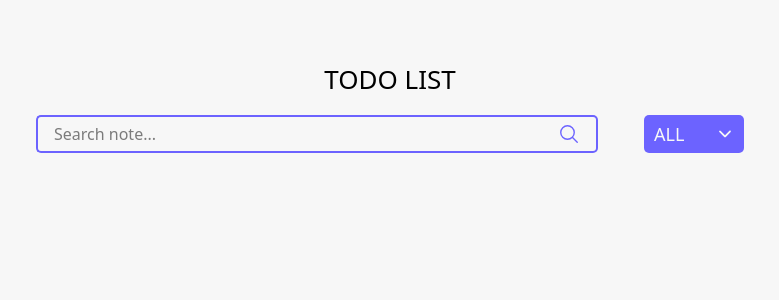
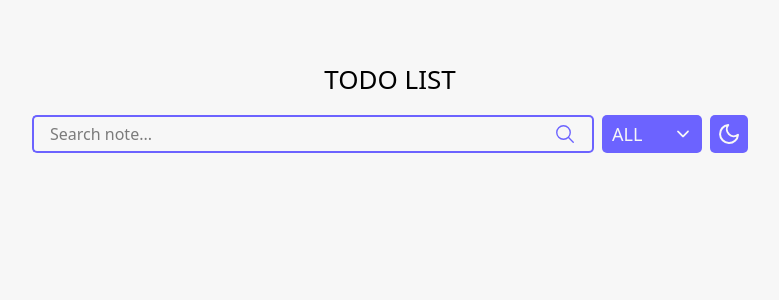
Before and after one commit to ArmenSyan/Todo-List-TS, a React (Vite) app: page / in a window 1280 px wide. Shown: the top 300 px of the page, without its empty margins (250-1029 px from the left). Built offline with nearby package versions, Linux system fonts and the light colour scheme.

Commit message:
Create Shift Button

```diff
--- a/src/Components/Header/Header.tsx
+++ b/src/Components/Header/Header.tsx
@@ -1,5 +1,6 @@
 import Dropdown from "./DropDown/Dropdown"
 import Search from "./Search/Search"
+import Shift from "./Shift/Shift"
 
 function Header() {
   return (
@@ -8,6 +9,7 @@ function Header() {
         <div className="flex justify-evenly items-center gap-x-2 mt-[16px]">
             <Search />
             <Dropdown />
+            <Shift />
         </div>
     </div>
   )
--- a/src/Components/Header/Search/Search.tsx
+++ b/src/Components/Header/Search/Search.tsx
@@ -1,7 +1,7 @@
 import { IoSearchOutline } from "react-icons/io5";
 function Search() {
   return (
-    <div className="w-[600px] flex justify-items-center">
+    <div className="flex justify-items-center">
         <input
         type="text"
         placeholder="Search note..."
--- /dev/null
+++ b/src/Components/Header/Shift/Shift.tsx
@@ -0,0 +1,11 @@
+import { FiMoon } from "react-icons/fi";
+
+function Shift() {
+  return (
+    <div className="w-[38px] h-[38px] bg-purple rounded-[5px] flex justify-evenly items-center text-white text-[24px] hover:cursor-pointer">
+        <FiMoon />
+    </div>
+  )
+}
+
+export default Shift
```
